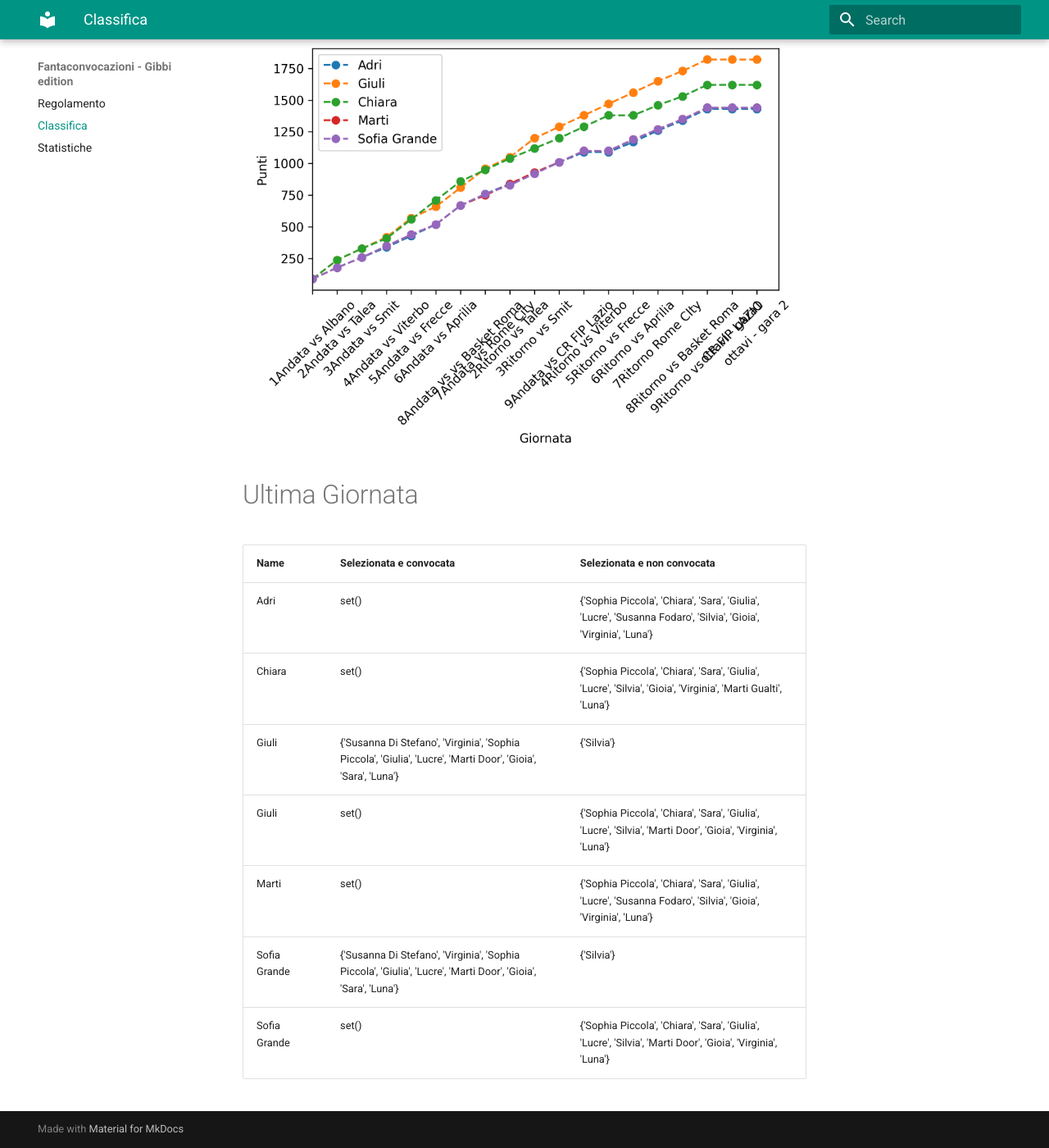
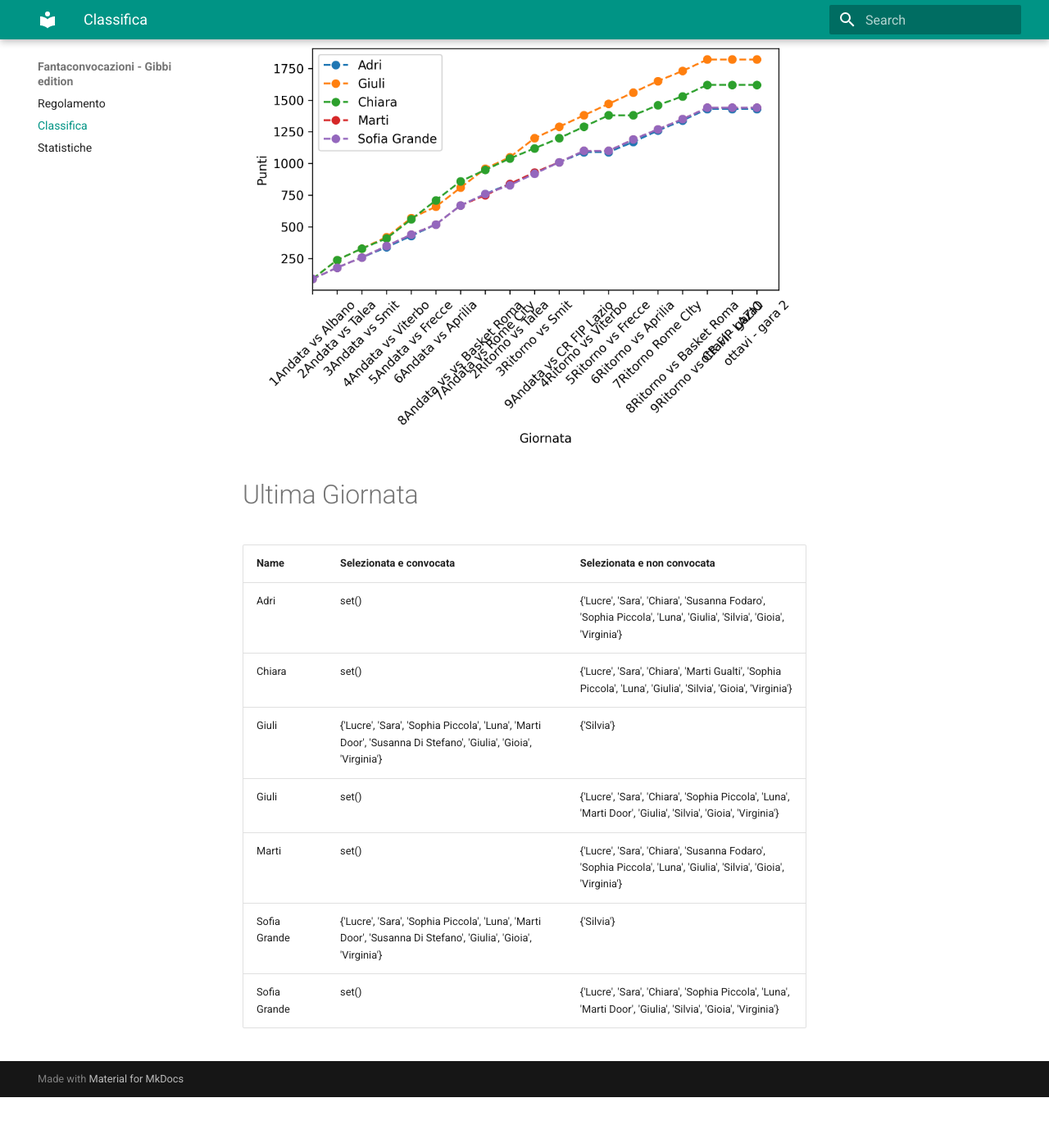
Before and after one commit to martinig94/fantagibbi, an MkDocs documentation site: the page built from docs/Classifica.md, in a window 1280 px wide and 1400 px high, scrolled down 565 px. Shown: the whole window at 82% size. Built offline with MkDocs 1.6.1 and Material for MkDocs 9.7.7, drawn with Linux system fonts in a browser that asks for light colours; after the commit the page ends 1903 px from its top, so only the background shows below that.

Commit message:
Auto-update from main.py

```diff
--- a/docs/Classifica.md
+++ b/docs/Classifica.md
@@ -18,11 +18,11 @@
 <!-- START_TABLE CORRECT -->
 | Name         | Selezionata e convocata                                                                                        | Selezionata e non convocata                                                                                      |
 |:-------------|:---------------------------------------------------------------------------------------------------------------|:-----------------------------------------------------------------------------------------------------------------|
-| Adri         | set()                                                                                                          | {'Sophia Piccola', 'Chiara', 'Sara', 'Giulia', 'Lucre', 'Susanna Fodaro', 'Silvia', 'Gioia', 'Virginia', 'Luna'} |
-| Chiara       | set()                                                                                                          | {'Sophia Piccola', 'Chiara', 'Sara', 'Giulia', 'Lucre', 'Silvia', 'Gioia', 'Virginia', 'Marti Gualti', 'Luna'}   |
-| Giuli        | {'Susanna Di Stefano', 'Virginia', 'Sophia Piccola', 'Giulia', 'Lucre', 'Marti Door', 'Gioia', 'Sara', 'Luna'} | {'Silvia'}                                                                                                       |
-| Giuli        | set()                                                                                                          | {'Sophia Piccola', 'Chiara', 'Sara', 'Giulia', 'Lucre', 'Silvia', 'Marti Door', 'Gioia', 'Virginia', 'Luna'}     |
-| Marti        | set()                                                                                                          | {'Sophia Piccola', 'Chiara', 'Sara', 'Giulia', 'Lucre', 'Susanna Fodaro', 'Silvia', 'Gioia', 'Virginia', 'Luna'} |
-| Sofia Grande | {'Susanna Di Stefano', 'Virginia', 'Sophia Piccola', 'Giulia', 'Lucre', 'Marti Door', 'Gioia', 'Sara', 'Luna'} | {'Silvia'}                                                                                                       |
-| Sofia Grande | set()                                                                                                          | {'Sophia Piccola', 'Chiara', 'Sara', 'Giulia', 'Lucre', 'Silvia', 'Marti Door', 'Gioia', 'Virginia', 'Luna'}     |
+| Adri         | set()                                                                                                          | {'Lucre', 'Sara', 'Chiara', 'Susanna Fodaro', 'Sophia Piccola', 'Luna', 'Giulia', 'Silvia', 'Gioia', 'Virginia'} |
+| Chiara       | set()                                                                                                          | {'Lucre', 'Sara', 'Chiara', 'Marti Gualti', 'Sophia Piccola', 'Luna', 'Giulia', 'Silvia', 'Gioia', 'Virginia'}   |
+| Giuli        | {'Lucre', 'Sara', 'Sophia Piccola', 'Luna', 'Marti Door', 'Susanna Di Stefano', 'Giulia', 'Gioia', 'Virginia'} | {'Silvia'}                                                                                                       |
+| Giuli        | set()                                                                                                          | {'Lucre', 'Sara', 'Chiara', 'Sophia Piccola', 'Luna', 'Marti Door', 'Giulia', 'Silvia', 'Gioia', 'Virginia'}     |
+| Marti        | set()                                                                                                          | {'Lucre', 'Sara', 'Chiara', 'Susanna Fodaro', 'Sophia Piccola', 'Luna', 'Giulia', 'Silvia', 'Gioia', 'Virginia'} |
+| Sofia Grande | {'Lucre', 'Sara', 'Sophia Piccola', 'Luna', 'Marti Door', 'Susanna Di Stefano', 'Giulia', 'Gioia', 'Virginia'} | {'Silvia'}                                                                                                       |
+| Sofia Grande | set()                                                                                                          | {'Lucre', 'Sara', 'Chiara', 'Sophia Piccola', 'Luna', 'Marti Door', 'Giulia', 'Silvia', 'Gioia', 'Virginia'}     |
 <!-- END_TABLE CORRECT -->
```
